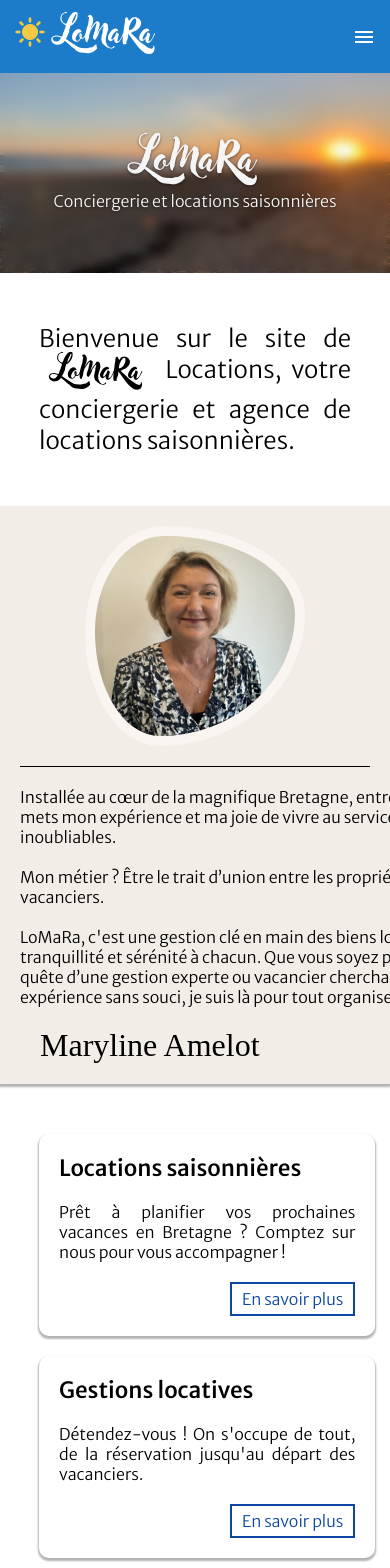
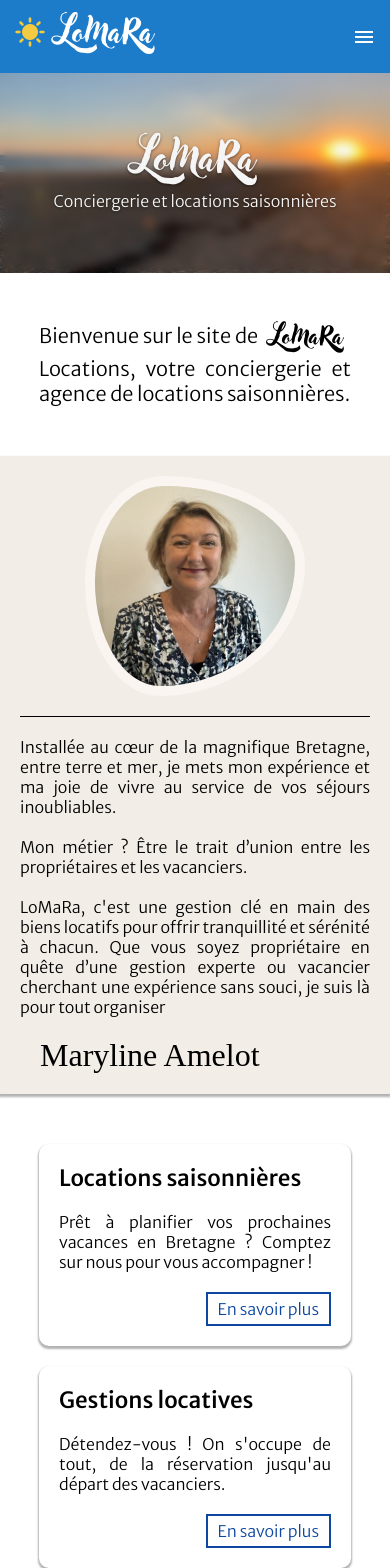
Before and after one commit to SamuelScratch/lomara-locations-front, an Angular app: page /accueil in a window 390 px wide. Shown: the top 1568 px of the page. Built offline with nearby package versions, Linux system fonts and the light colour scheme; a web font is replaced by a local one.

Commit message:
corrections prod

```diff
--- a/src/app/accueil/accueil.component.css
+++ b/src/app/accueil/accueil.component.css
@@ -143,6 +143,8 @@ article {
         left: calc(50% - 300px);
     }
     .colonne-accueil-large .texte {
+        width: auto;
+        text-align: justify;
         left: calc(50% - 20px);
     }
     .colonne-accueil-large .splitter {
@@ -162,8 +164,18 @@ article {
     article {
         width: 80%;
     }
+    article h3 {
+        font-size: 1.25rem;
+    }
+    .aligner-gauche {
+        margin-left: 0;
+    }
+    .aligner-droite {
+        margin-right: 0;
+    }
     .colonne-accueil {
-        width: 95%;
+        margin: 20px auto;
+        width: auto;
     }
     .colonne-accueil-large {
         display: flex;
--- a/src/app/footer/footer.component.css
+++ b/src/app/footer/footer.component.css
@@ -36,7 +36,7 @@ footer > svg {
 
 @media only screen and (max-width: 1200px) {
     footer {
-        padding: 150px 20% 75px 20%;
+        padding: 75px 20%;
     }
 }
 
```
